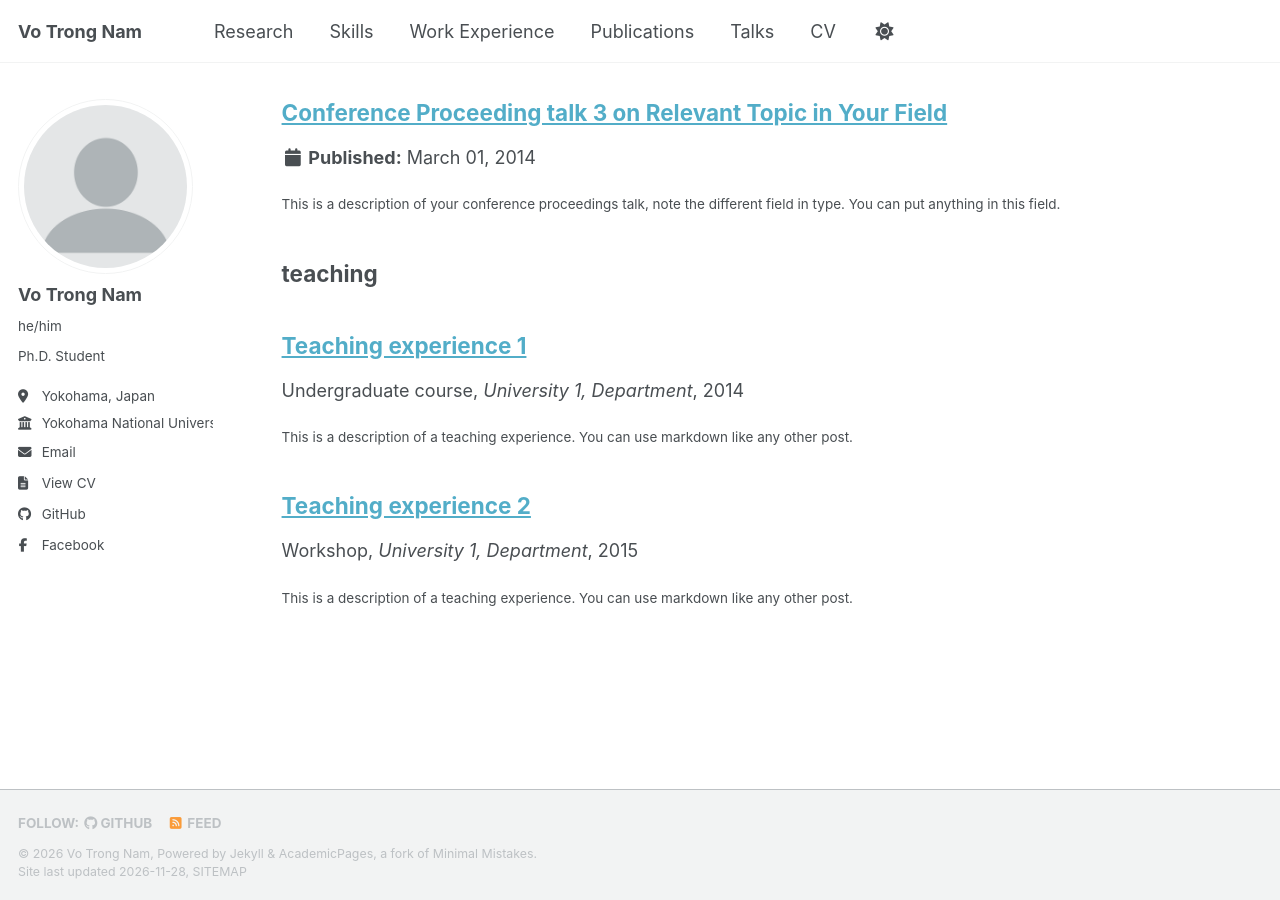
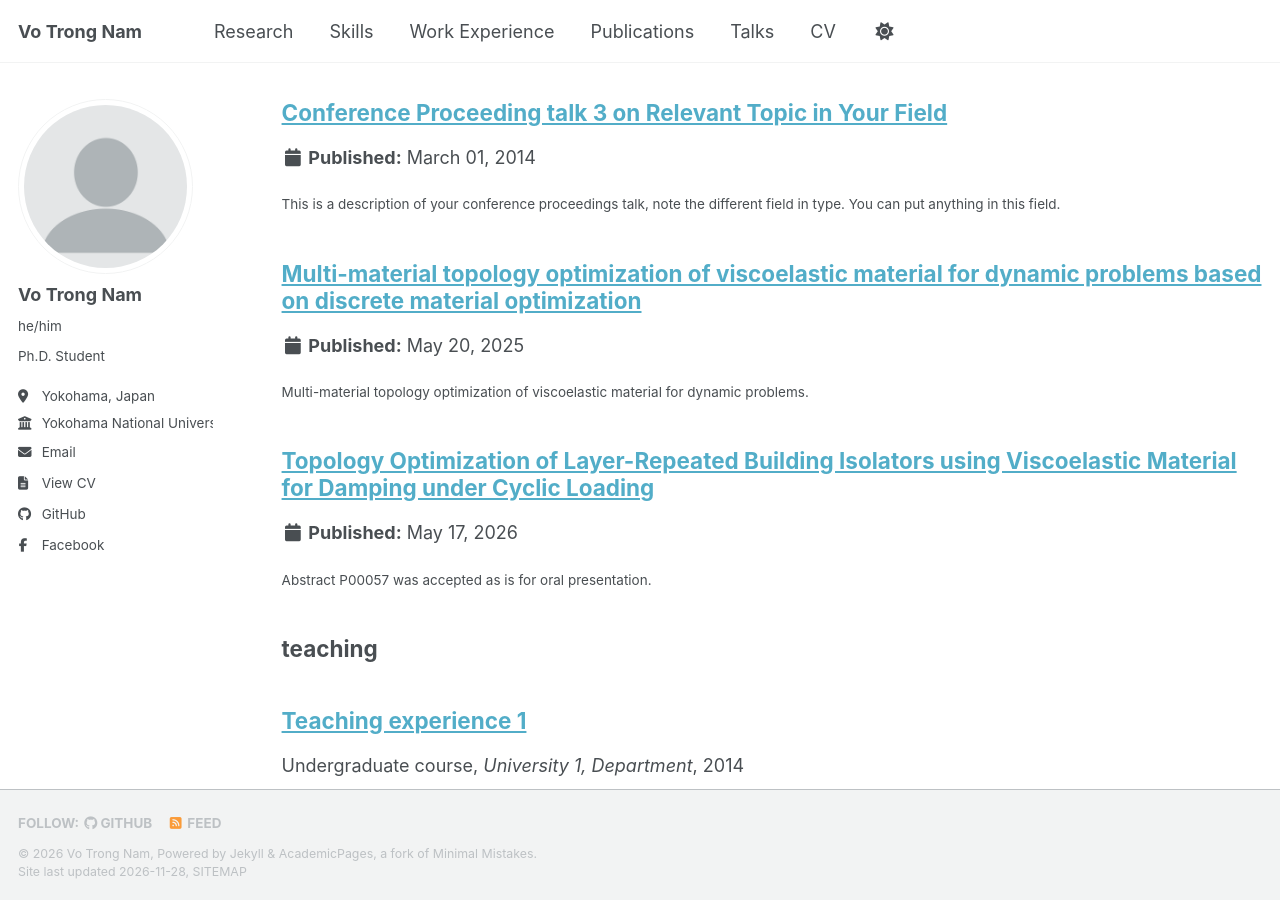
Before and after one commit to NamVo11/namvo11.github.io, a Jekyll site: the page built from _pages/sitemap.md, in a window 1280 px wide and 900 px high, scrolled down 6207 px. Built offline with Jekyll 4.4.1, drawn with Linux system fonts in a browser that asks for light colours; a script bundle is joined from its source files by our own code; a style sheet for code colours, icons or effects is not loaded; some of the changed text lies outside the part shown.

Commit message:
Add WCSMO 2025 and ACSMO 2026 conference presentations

```diff
--- /dev/null
+++ b/_talks/2025-05-20-wcsmo16.md
@@ -0,0 +1,18 @@
+---
+title: "Multi-material topology optimization of viscoelastic material for dynamic problems based on discrete material optimization"
+collection: talks
+type: "Oral Presentation"
+conference_presentation: true
+permalink: /talks/wcsmo-2025/
+venue: "16th World Congress on Structural and Multidisciplinary Optimization (WCSMO-16)"
+date: 2025-05-20
+conference_dates: "May 18–23, 2025"
+presentation_date: "May 20, 2025"
+location: "Kobe Convention Center, Kobe, Japan"
+session: "K4-2 — Multidisciplinary optimization"
+conference_url: "https://www.wcsmo2025.com/"
+program_url: "https://www.wcsmo2025.com/docs/program_WCSMO16.pdf?1747606543="
+researchurl: "/research/multimaterial-to/"
+---
+
+Multi-material topology optimization of viscoelastic material for dynamic problems.
--- /dev/null
+++ b/_talks/2026-05-17-acsmo.md
@@ -0,0 +1,14 @@
+---
+title: "Topology Optimization of Layer-Repeated Building Isolators using Viscoelastic Material for Damping under Cyclic Loading"
+collection: talks
+type: "Oral Presentation"
+conference_presentation: true
+presentation_status: "Accepted for oral presentation"
+permalink: /talks/acsmo-2026/
+venue: "Asian Congress of Structural and Multidisciplinary Optimization 2026 (ACSMO 2026)"
+date: 2026-05-17
+conference_dates: "May 17–21, 2026"
+location: "BEXCO, Busan, South Korea"
+---
+
+Abstract P00057 was accepted as is for oral presentation.
```
Also changed, not shown: _includes/conference-presentation.html (added, +23 -0 lines), _pages/talks.html (+9 -8 lines).
